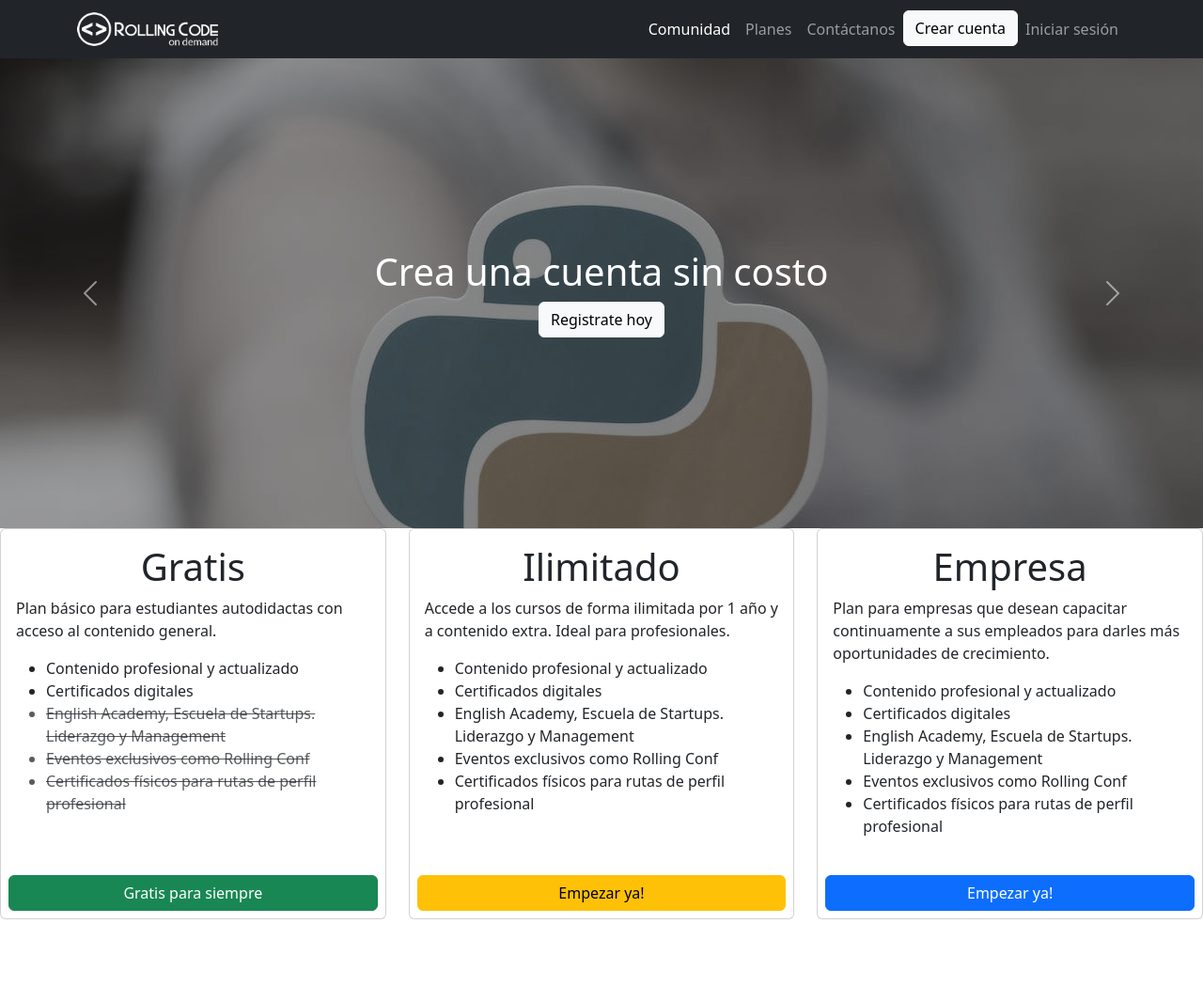
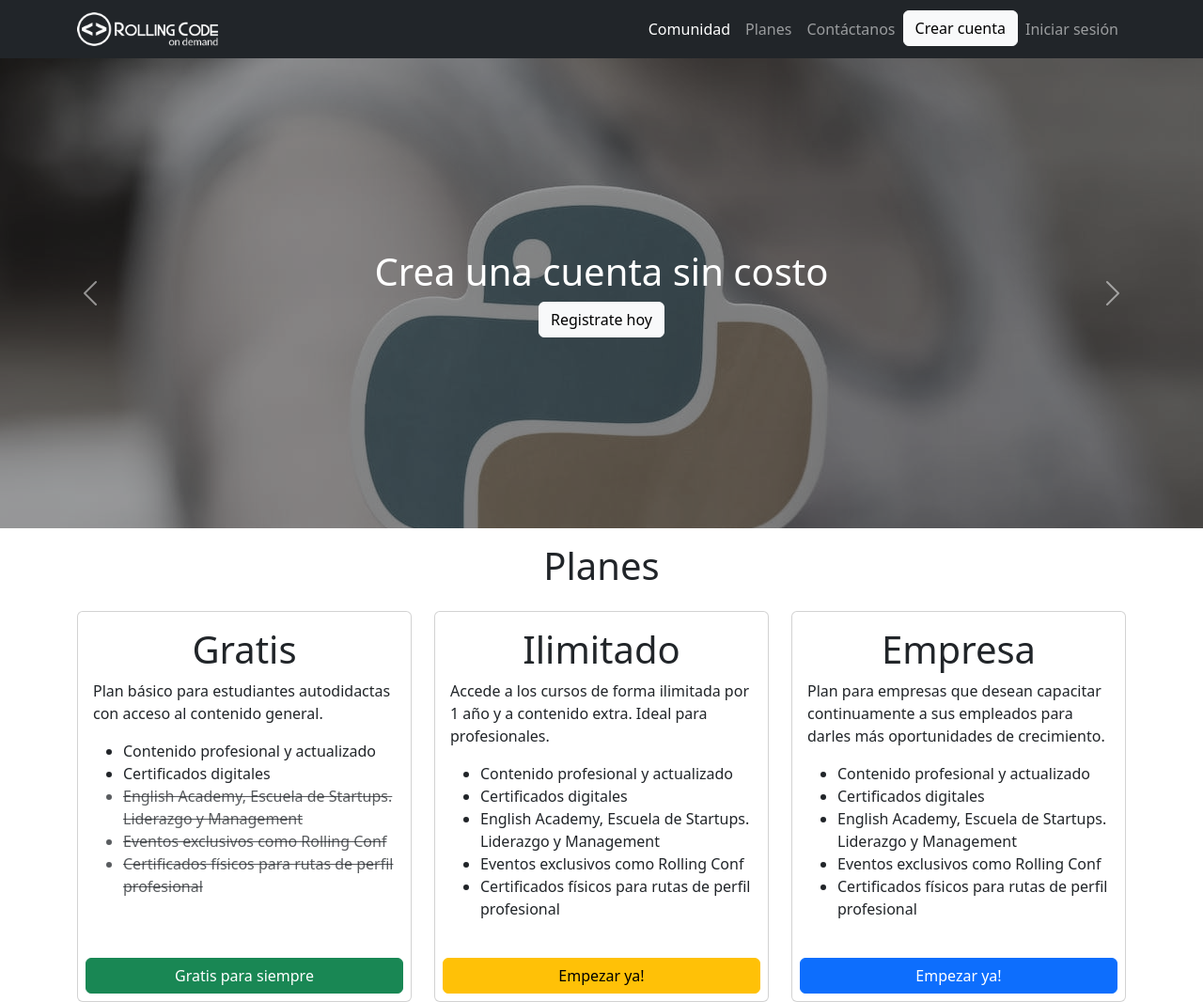
Before and after one commit to mentorrolling/proyecto-curso-git, a plain HTML site: page index.html in a window 1280 px wide. Shown: the whole page at 94% size. Before the commit the page ends 978 px from the top, so only its background shows below. Drawn offline with nearby package versions, Linux system fonts and the light colour scheme.

Commit message:
Diseño terminado con navegación a la sección planes

```diff
--- a/index.html
+++ b/index.html
@@ -42,7 +42,7 @@
                 >
               </li>
               <li class="nav-item">
-                <a class="nav-link" href="#">Planes</a>
+                <a class="nav-link" href="#planes">Planes</a>
               </li>
               <li class="nav-item">
                 <a class="nav-link" href="#">Contáctanos</a>
@@ -97,7 +97,12 @@
           <span class="visually-hidden">Next</span>
         </button>
       </div>
-      <section id="planes">
+      <section id="planes" class="container">
+        <div class="row py-3">
+          <div class="col text-center">
+            <h1>Planes</h1>
+          </div>
+        </div>
         <div class="row row-cols-1 row-cols-md-3 g-4">
           <div class="col">
             <div class="card d-flex flex-column h-100">
```
